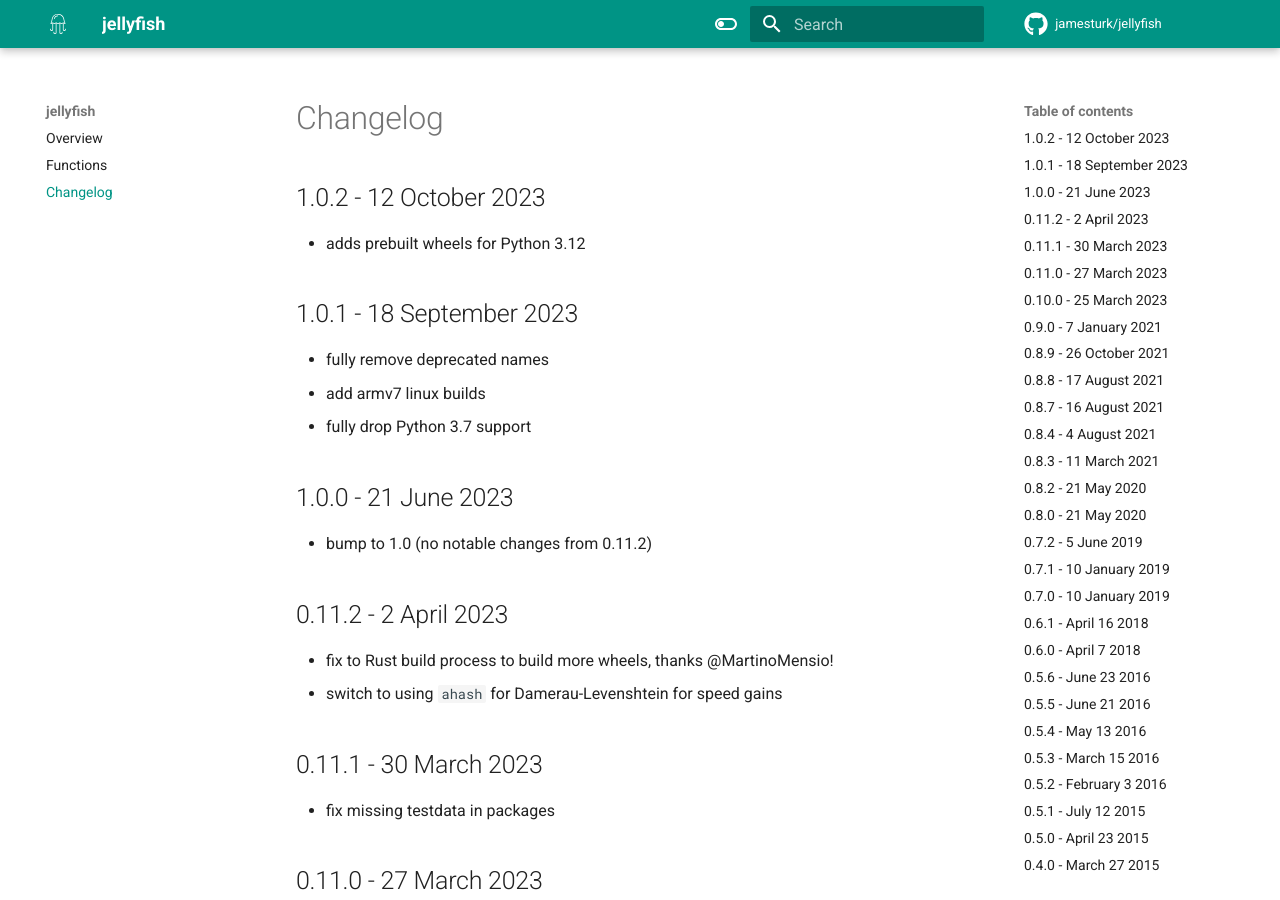
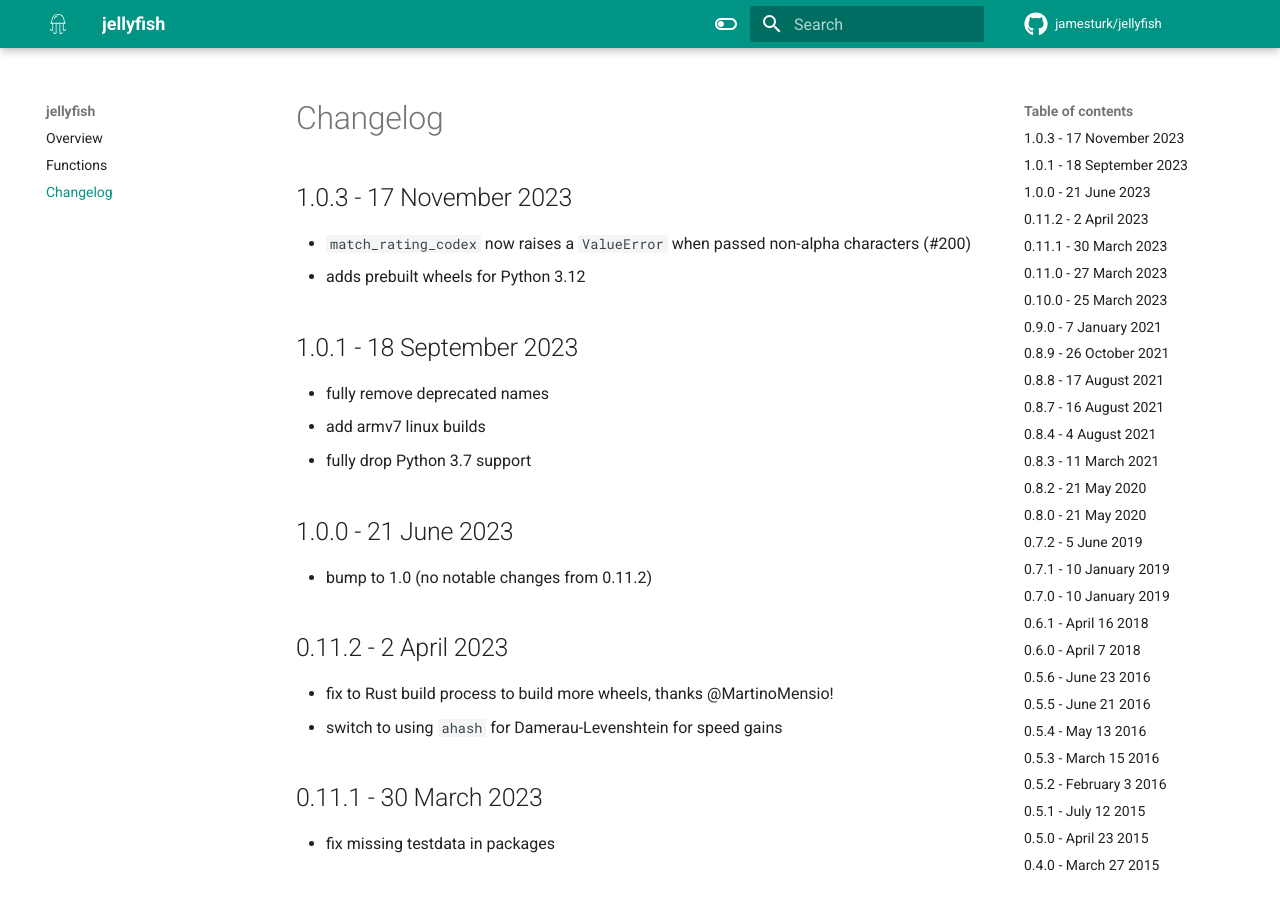
Before and after one commit to jamesturk/jellyfish, an MkDocs documentation site: the page built from docs/changelog.md, in a window 1280 px wide and 900 px high. Built offline with MkDocs 1.6.1 and Material for MkDocs 9.7.7, drawn with Linux system fonts in a browser that asks for light colours; comment, search, counter and statistics services are not loaded.

Commit message:
update changelog

```diff
--- a/docs/changelog.md
+++ b/docs/changelog.md
@@ -1,8 +1,9 @@
 Changelog
 =========
 
-1.0.2 - 12 October 2023
+1.0.3 - 17 November 2023
 -----------------------
+* `match_rating_codex` now raises a `ValueError` when passed non-alpha characters (#200)
 * adds prebuilt wheels for Python 3.12
 
 1.0.1 - 18 September 2023
```
